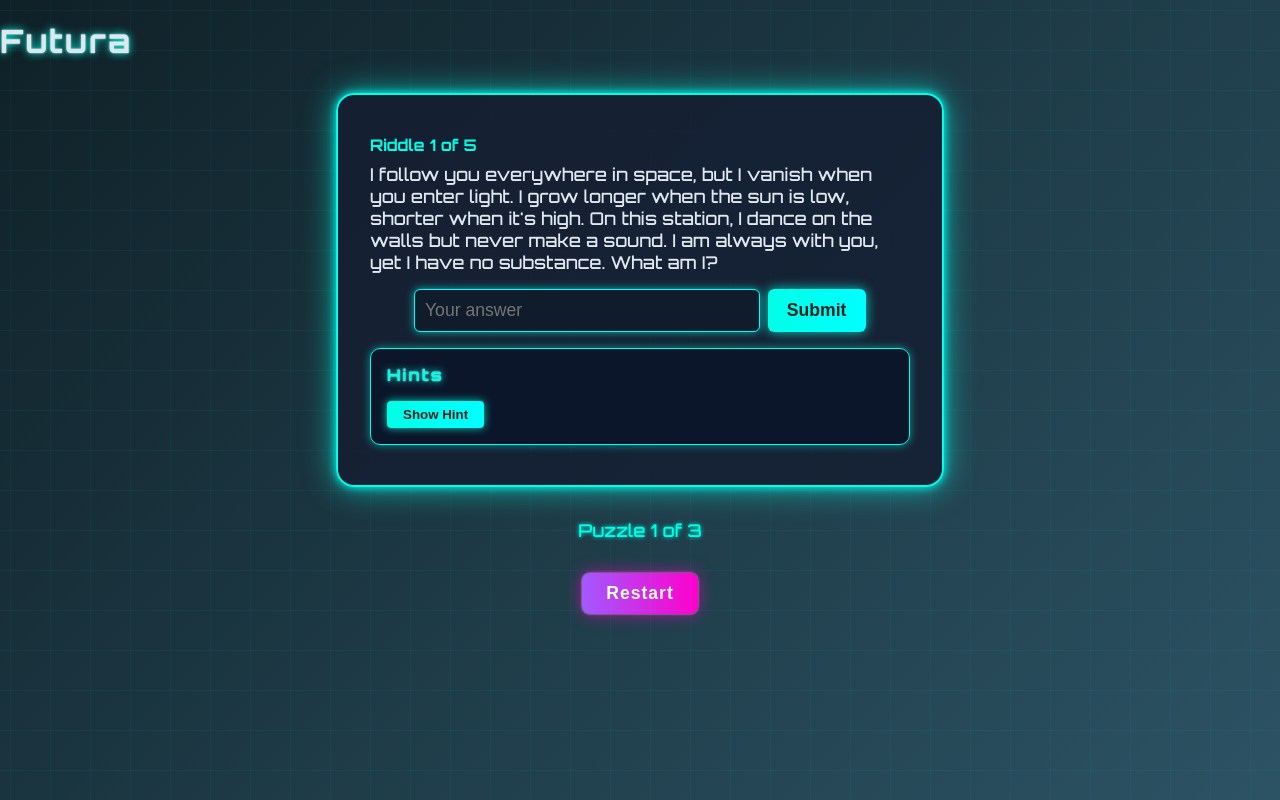
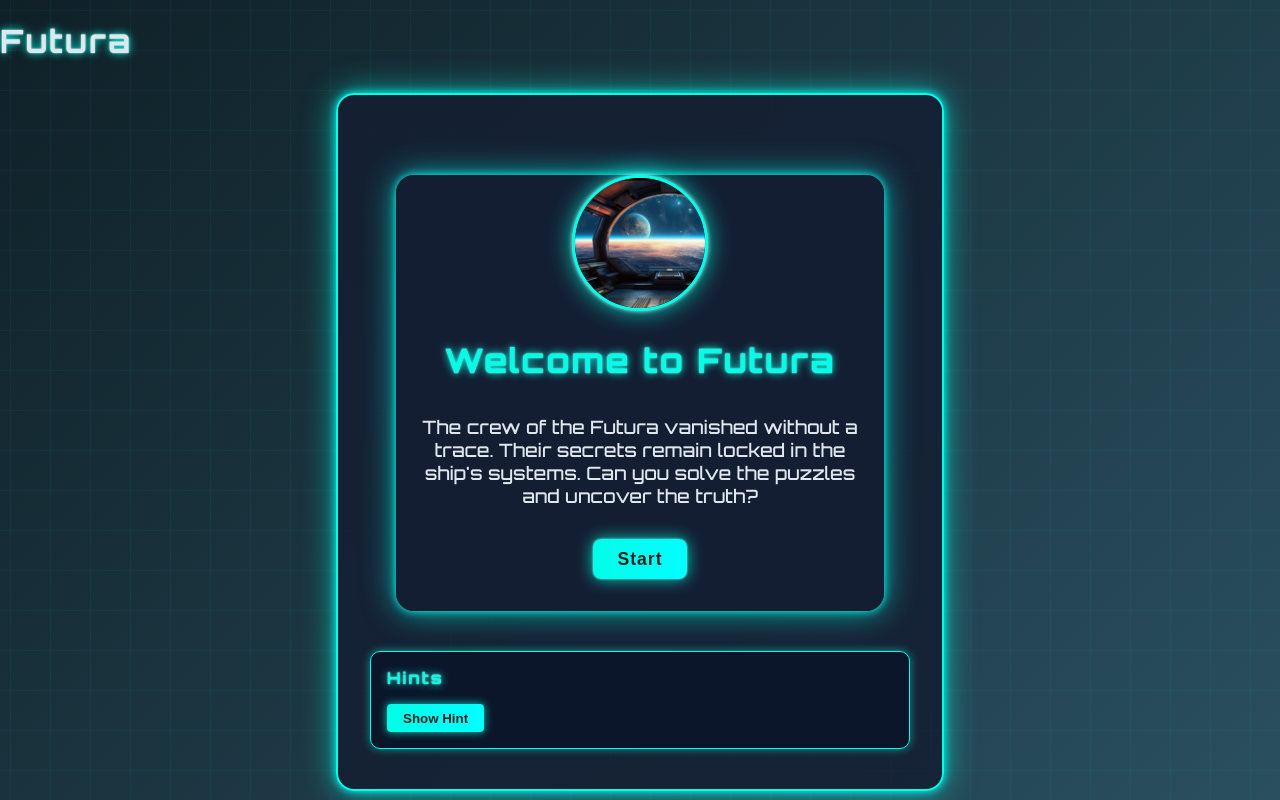
Before and after one commit to loopDelicious/escape-room, a React (Create React App) app: page / in a window 1280 px wide. Both pictures are taken after a click on the button "Start". Shown: the top 800 px of the page. Built offline with nearby package versions, Linux system fonts and the light colour scheme.

Commit message:
add game landing page

```diff
--- a/src/App.css
+++ b/src/App.css
@@ -32,6 +32,7 @@ body, .app-container.general {
   flex-direction: column;
   align-items: center;
   transition: box-shadow 0.3s;
+  position: relative;
 }
 
 .room-card h2 {
@@ -57,7 +58,29 @@ body, .app-container.general {
   color: #fff;
 }
 
-/* Sci-Fi Room Card on Landing Page */
+.difficulty-label {
+  position: absolute;
+  left: 18px;
+  bottom: 14px;
+  font-size: 0.95em;
+  color: #b0c4d8;
+  opacity: 0.85;
+  letter-spacing: 1px;
+  font-family: 'Inter', 'Segoe UI', Arial, sans-serif;
+  background: rgba(20,30,50,0.7);
+  padding: 0.18em 0.9em;
+  border-radius: 1em;
+  z-index: 3;
+  box-shadow: 0 0 4px #00ffe733;
+  border: 1px solid #233;
+  pointer-events: none;
+  transition: background 0.2s, color 0.2s;
+}
+.room-card .difficulty-label {
+  font-weight: 500;
+}
+
+/* Futura Sci-Fi Room Card on Landing Page */
 .sci-fi-room-card {
   position: relative;
   overflow: hidden; /* Ensures overlay stays inside card */
@@ -90,6 +113,51 @@ body, .app-container.general {
 
 .sci-fi-room-card .sci-fi-btn {
   margin-top: 1rem;
+}
+
+.futura-intro-content {
+  display: flex;
+  flex-direction: column;
+  align-items: center;
+  justify-content: center;
+  padding: 2.5rem 1.5rem 2rem 1.5rem;
+  background: rgba(20, 30, 50, 0.95);
+  border-radius: 18px;
+  box-shadow: 0 0 32px #00ffe7aa, 0 0 8px #0ff;
+  max-width: 440px;
+  margin: 2.5rem auto;
+  position: relative;
+  z-index: 2;
+}
+
+.futura-intro-content h1 {
+  margin-top: 1.2rem;
+  margin-bottom: 1rem;
+  font-family: 'Orbitron', 'Segoe UI', Arial, sans-serif;
+  color: #00ffe7;
+  text-shadow: 0 0 8px #00ffe7, 0 0 2px #fff;
+  font-size: 2.1rem;
+  letter-spacing: 2px;
+  text-align: center;
+}
+
+.futura-intro-content p {
+  color: #e0e7ef;
+  font-size: 1.15rem;
+  margin-bottom: 2rem;
+  text-align: center;
+}
+
+.futura-intro-content .intro-image {
+  width: 130px;
+  height: 130px;
+  object-fit: contain;
+  border-radius: 50%;
+  box-shadow: 0 0 24px #00ffe7cc, 0 0 4px #fff;
+  background: #101c2c;
+  margin-bottom: 0.5rem;
+  margin-top: -2.5rem;
+  border: 3px solid #00ffe7;
 }
 
 /* Sci-Fi (Futura Room) Styles */
--- a/src/App.js
+++ b/src/App.js
@@ -1,5 +1,5 @@
 import React, { useState, useEffect } from "react";
-import puzzles from "./puzzles";
+import puzzles from "./data/futuraPuzzles";
 import TextPuzzle from "./components/TextPuzzle";
 import ImagePuzzle from "./components/ImagePuzzle";
 import InteractivePuzzle from "./components/InteractivePuzzle";
@@ -7,6 +7,7 @@ import HintArea from "./components/HintArea";
 import LandingPage from "./LandingPage";
 import GridOverlay from "./components/GridOverlay";
 import "./App.css";
+import IntroPuzzle from "./components/IntroPuzzle";
 
 // Helper to get/set hint counts per puzzle in localStorage
 const getHintCounts = () => {
@@ -59,10 +60,9 @@ function App() {
     setHintCounts(counts);
   }, [hintCount, current]);
 
-  // When moving to a new puzzle, restore hint count for that puzzle
+  // When moving to a new puzzle, restore hint count to 0 and reset input/message
   useEffect(() => {
-    const counts = getHintCounts();
-    setHintCount(counts[current] || 0);
+    setHintCount(0);
     setInput("");
     setMessage("");
   }, [current]);
@@ -173,6 +173,9 @@ function App() {
       {isFuturaRoom && <GridOverlay />}
       <h1>Futura</h1>
       <div className={`puzzle-box${fade ? " fade-out" : ""}`}>
+        {puzzle.type === "intro" && (
+          <IntroPuzzle puzzle={puzzle} onSolve={handleAnswer} />
+        )}
         {puzzle.type === "text" && (
           <TextPuzzle questions={puzzle.questions} onSolve={handleAnswer} />
         )}
--- a/src/LandingPage.js
+++ b/src/LandingPage.js
@@ -1,5 +1,6 @@
 import React from "react";
-import GridOverlay from "./components/GridOverlay"; // Adjust path if needed
+import GridOverlay from "./components/GridOverlay";
+import rooms from "./data/rooms";
 
 export default function LandingPage({ onStart }) {
   return (
@@ -7,23 +8,34 @@ export default function LandingPage({ onStart }) {
       <h1>Welcome to Escape Room!</h1>
       <p>Choose a room to begin your adventure. More rooms coming soon!</p>
       <div className="room-list">
-        <div className="room-card sci-fi-room-card">
-          {/* Grid overlay only inside this card */}
+        {rooms.map((room) => (
+          <div
+            key={room.id}
+            className={`room-card ${room.className || ""}`}
+            style={{ position: "relative" }}
+          >
+            {room.skin === "grid" && (
               <div className="card-grid-overlay">
                 <GridOverlay />
               </div>
-          <div className="sci-fi-room-card-content">
-            <h2>Futura</h2>
-            <p>The crew vanished. Their secrets remain. Can you survive?</p>
+            )}
+            <div
+              className={`${room.className ? room.className + "-content" : ""}`}
+            >
+              <h2>{room.name}</h2>
+              <p>{room.description}</p>
               <button
                 className="sci-fi-btn sci-fi-btn-secondary"
-              onClick={onStart}
+                onClick={() => onStart(room.id)}
               >
                 Start
               </button>
             </div>
+            {room.difficulty && (
+              <span className="difficulty-label">{room.difficulty}</span>
+            )}
           </div>
-        {/* Future rooms can be added here */}
+        ))}
       </div>
     </div>
   );
--- /dev/null
+++ b/src/components/IntroPuzzle.js
@@ -0,0 +1,40 @@
+import React, { useState } from "react";
+
+export default function IntroPuzzle({ puzzle, onSolve }) {
+  const [started, setStarted] = useState(false);
+  const handleStart = () => {
+    setStarted(true);
+    if (onSolve) {
+      onSolve();
+    }
+  };
+
+  // Use puzzle.className if present, fallback to "intro-content"
+  const contentClass = puzzle.className
+    ? `intro-content ${puzzle.className}`
+    : "intro-content";
+
+  return (
+    <div className="intro-puzzle">
+      {!started ? (
+        <div className={contentClass}>
+          {puzzle.image && (
+            <img src={puzzle.image} alt="Intro" className="intro-image" />
+          )}
+          <h1>{puzzle.title || "Welcome"}</h1>
+          <p>{puzzle.description}</p>
+          <button
+            className="sci-fi-btn sci-fi-btn-primary"
+            onClick={handleStart}
+          >
+            Start
+          </button>
+        </div>
+      ) : (
+        <div className="intro-started">
+          <p>Get ready to solve the mysteries of Futura!</p>
+        </div>
+      )}
+    </div>
+  );
+}
--- a/src/puzzles.js
+++ b/src/data/futuraPuzzles.js
@@ -1,5 +1,18 @@
-// src/puzzles.js
 const puzzles = [
+  {
+    id: 0,
+    type: "intro",
+    title: "Welcome to Futura",
+    description:
+      "The crew of the Futura vanished without a trace. Their secrets remain locked in the ship's systems. Can you solve the puzzles and uncover the truth?",
+    image: "/spaceship.png",
+    className: "futura-intro-content",
+    hints: [
+      "Explore the ship's systems carefully.",
+      "Pay attention to the clues left behind.",
+      "Work together to solve the puzzles.",
+    ],
+  },
   {
     id: 1,
     type: "text",
@@ -44,7 +57,7 @@ const puzzles = [
   {
     id: 2,
     type: "image",
-    image: "/lab.png", // Place image in public/
+    image: "/lab.png",
     question:
       "It looks like Dr. Chien left her laboratory in a hurry. Find the values from her research and combine them to unlock the emergency containment protocol.",
     answer: "42",
--- /dev/null
+++ b/src/data/rooms.js
@@ -0,0 +1,13 @@
+const rooms = [
+  {
+    id: "futura",
+    name: "Futura",
+    description: "The crew vanished. Their secrets remain. Can you survive?",
+    difficulty: "Medium",
+    puzzlesFile: "./futuraPuzzles.js",
+    className: "sci-fi-room-card",
+    skin: "grid",
+  },
+];
+
+export default rooms;
```
Also changed, not shown: public/key.png (deleted), public/spaceship.png (added). Lines whose indentation alone changed are shown as unchanged.
